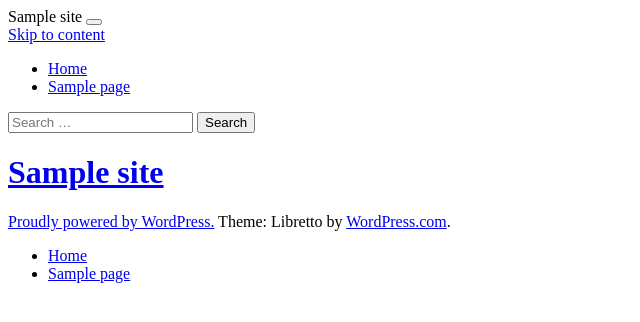
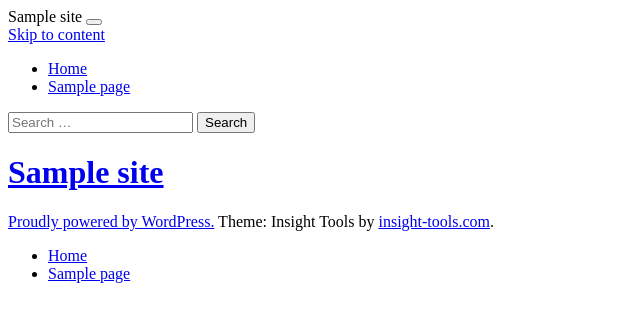
Before and after one commit to SnickerKick/itooltesttheme, a WordPress theme: template index.php in a window 1280 px wide. Shown: the top 322 px of the page, without its empty margins (0-640 px from the left). Run offline with PHP 8.4 and a stand-in for WordPress, Linux system fonts and the light colour scheme; the site name, menu and one post (Sample post) are stand-ins, and other content is empty.

Commit message:
remove libretto reference for now

```diff
--- a/footer.php
+++ b/footer.php
@@ -9,8 +9,8 @@
 		<footer id="colophon" class="site-footer" role="contentinfo">
 
 			<div class="site-info">
-				<a href="<?php echo esc_url( __( 'http://wordpress.org/', 'libretto' ) ); ?>"><?php printf( esc_html__( 'Proudly powered by %s.', 'libretto' ), 'WordPress' ); ?></a>
-					<?php printf( esc_html__( 'Theme: %1$s by %2$s.', 'libretto' ), 'Libretto', '<a href="http://wordpress.com/themes/libretto/" rel="designer">WordPress.com</a>' ); ?>
+				<a href="<?php echo esc_url( __( 'http://wordpress.org/', 'itool' ) ); ?>"><?php printf( esc_html__( 'Proudly powered by %s.', 'itool' ), 'WordPress' ); ?></a>
+					<?php printf( esc_html__( 'Theme: %1$s by %2$s.', 'itool' ), 'Insight Tools', '<a href="https://github.com/SnickerKick/itooltesttheme" rel="designer">insight-tools.com</a>' ); ?>
 			</div><!-- .site-info -->
 
 			<?php
--- a/header.php
+++ b/header.php
@@ -36,7 +36,7 @@
 					</button>
 				</div>
 				<div class="screen-reader-text skip-link">
-					<a href="#content" title="<?php esc_attr_e( 'Skip to content', 'libretto' ); ?>"><?php esc_attr_e( 'Skip to content', 'libretto' ); ?></a>
+					<a href="#content" title="<?php esc_attr_e( 'Skip to content', 'itool' ); ?>"><?php esc_attr_e( 'Skip to content', 'itool' ); ?></a>
 				</div>
 				<div class="menu-wrapper">
 					<?php wp_nav_menu( array( 'theme_location' => 'primary', 'fallback_cb' => false ) ); ?>
@@ -47,21 +47,20 @@
 
 		<?php if ( ! is_attachment() ) : // Don't show header for attachments ?>
 
-			<header id="masthead" class="site-header" role="banner"
+                <header id="masthead" class="site-header" role="banner" >
 
 			<?php
 			/*
 			 * If we have a custom image set, we're going to do some manipulation to the masthead height via JS,
 			 * This means that we need to pass the height of the image is being shown as a data-attribute.
 			 * This way, JS will know our image height without resorting to anything complicated.
+			 *
+			 * $libretto_header_image_height = libretto_get_header_image( 'height' );
+			 * if ( isset( $libretto_header_image_height ) ) :
+			 *	echo 'data-image-height="'. absint( $libretto_header_image_height ) . '"';
+			 * endif;
 			 */
-			$libretto_header_image_height = libretto_get_header_image( 'height' );
-			if ( isset( $libretto_header_image_height ) ) :
-				echo 'data-image-height="'. absint( $libretto_header_image_height ) . '"';
-			endif;
-			?>
-
-			>
+                        ?>
 
 				<!-- PAGE HEADER -->
 				<div class="title-block">
@@ -75,7 +74,7 @@
 
 				<?php elseif ( is_single() ) : // Show the post title and metadata for posts ?>
 					<div class="entry-meta">
-						<?php libretto_posted_on(); ?>
+						<?php // libretto_posted_on(); ?>
 					</div><!-- .entry-meta -->
 					<h1><?php the_title(); ?></h1>
 
@@ -88,12 +87,12 @@
 				?>
 
 				<?php elseif ( is_404() ) : // Show "page not found" ?>
-					<h1><?php esc_html_e( 'Error', 'libretto' ); ?></h1>
-					<h3><?php esc_html_e( 'Oops! That page can&rsquo;t be found.', 'libretto' ); ?></h3>
+					<h1><?php esc_html_e( 'Error', 'itool' ); ?></h1>
+					<h3><?php esc_html_e( 'Oops! That page can&rsquo;t be found.', 'itool' ); ?></h3>
 
 				<?php elseif ( is_search() ) : // Search results ?>
-					<h1><?php esc_html_e( 'Search results', 'libretto' ); ?></h1>
-					<h3><?php printf( esc_html__( 'You searched for %s', 'libretto' ), '<span>' . get_search_query() . '</span>' ); ?></h3>
+					<h1><?php esc_html_e( 'Search results', 'itool' ); ?></h1>
+					<h3><?php printf( esc_html__( 'You searched for %s', 'itool' ), '<span>' . get_search_query() . '</span>' ); ?></h3>
 
 				<?php endif; ?>
 
--- a/index.php
+++ b/index.php
@@ -31,7 +31,7 @@ get_header(); ?>
 
 			<?php endwhile; ?>
 
-			<?php libretto_content_nav( 'nav-below' ); ?>
+			<?php // libretto_content_nav( 'nav-below' ); ?>
 
 		<?php else : // No posts to show ?>
 			<?php get_template_part( 'content', 'none' ); ?>
--- a/sidebar.php
+++ b/sidebar.php
@@ -5,7 +5,7 @@
  * @package Insight_Tools
  */
 
-$active_sidebars = libretto_get_active_sidebars();
+// $active_sidebars = libretto_get_active_sidebars();
 
 // No sidebars? No content!
 if ( 0 === count( $active_sidebars )  ) {
```
